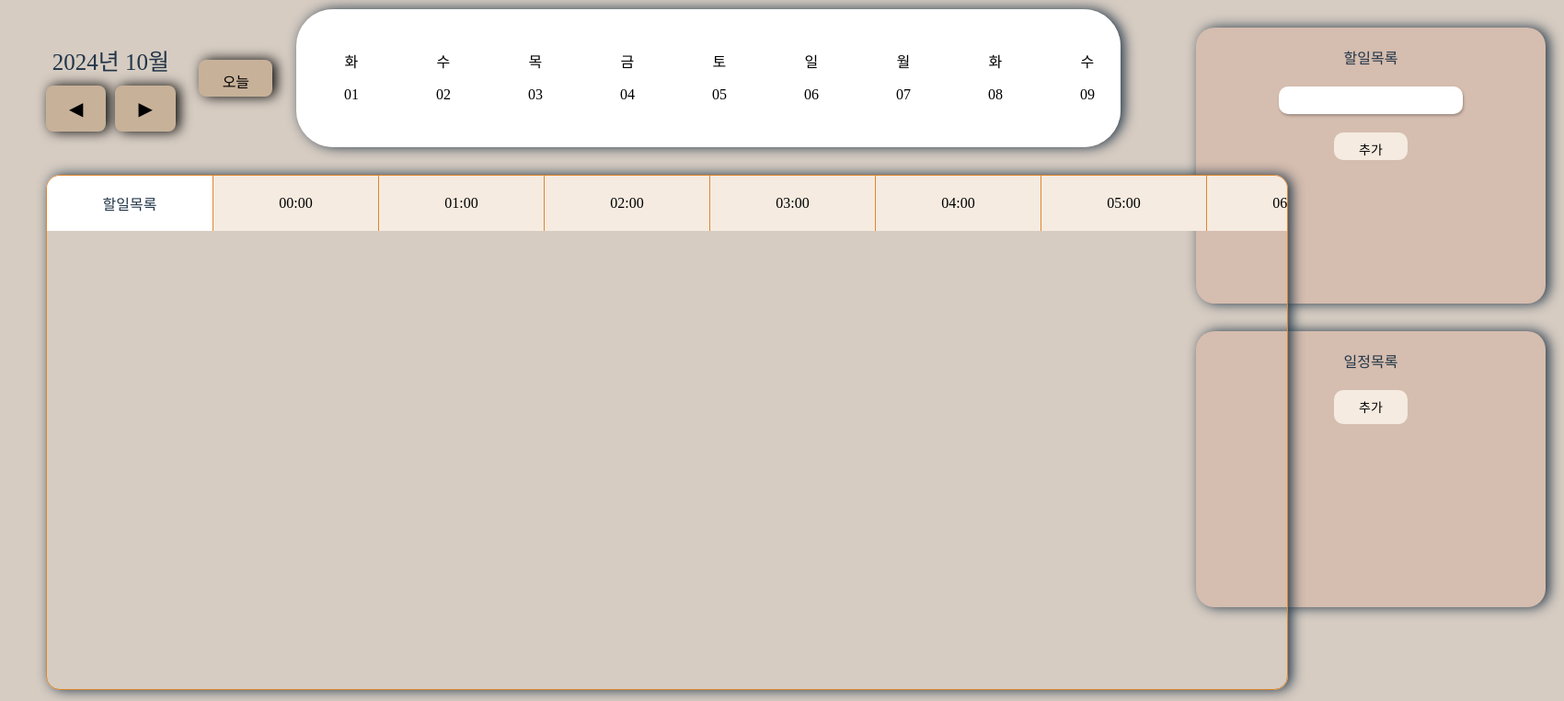
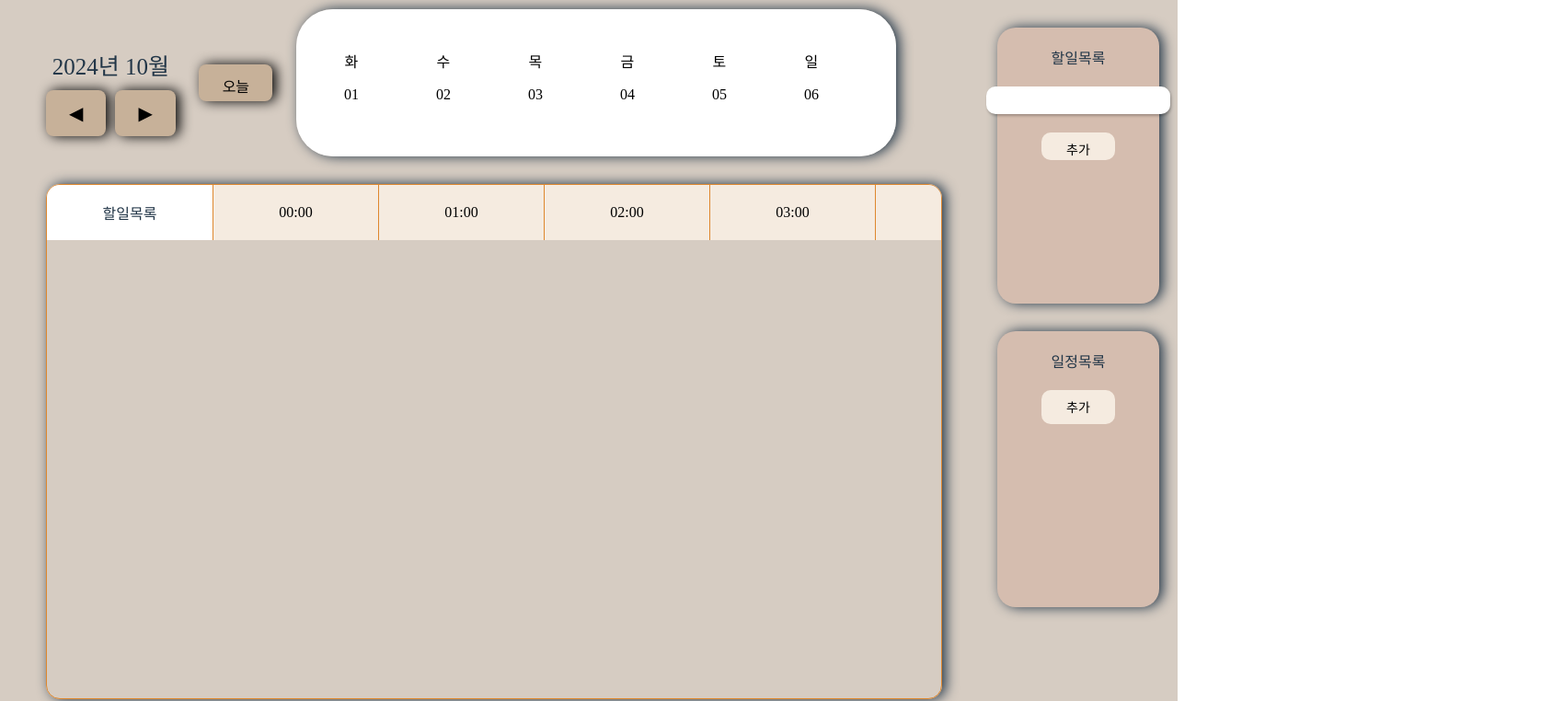
Before and after one commit to JayJHFE/React-Scheduler, a React (Vite) app in the folder PortFolio-vite/: page /scheduler in a window 1280 px wide. Shown: the top 762 px of the page at 92% size, 1700 px wide, since content can reach past the window. Built offline with nearby package versions, Linux system fonts and the light colour scheme.

Commit message:
fix: 스케줄러 전체 크기수정

```diff
--- a/PortFolio-vite/src/components/scheduler/calendar/index.tsx
+++ b/PortFolio-vite/src/components/scheduler/calendar/index.tsx
@@ -374,10 +374,10 @@ function Calendar() {
         ref={calendarContainerRef}
         style={{
           overflow: "auto",
-          width: "70vw",
+          width: "68vw",
           boxShadow: "4px 0px 14px",
           borderRadius: "40px",
-          height: "150px",
+          height: "160px",
         }}
       >
         <S.rowScheduler>
--- a/PortFolio-vite/src/components/scheduler/dragSchedule/draggableItem.tsx
+++ b/PortFolio-vite/src/components/scheduler/dragSchedule/draggableItem.tsx
@@ -27,7 +27,7 @@ function DraggableItem({ row, index }: DraggableItemProps) {
       ref={drag} // 드래그 가능하게 만들기 위해 ref를 연결
       style={{
         zIndex: 100,
-        width: "150px",
+        width: "160px",
         height: "60px",
         backgroundColor: isDragging ? "lightgreen" : "#9f8473", // 드래그 중인 경우 색상을 변경
         display: "flex",
--- a/PortFolio-vite/src/components/scheduler/right/rightLowerContainer.tsx
+++ b/PortFolio-vite/src/components/scheduler/right/rightLowerContainer.tsx
@@ -137,10 +137,10 @@ function RightLowerContainer() {
         style={{
           display: "grid",
           marginTop: "20px",
-          padding: "0px 20px 0px 20px",
+          padding: "0px 20px 0px 30px",
           gridTemplateColumns: "repeat(auto-fill, minmax(100px, 1fr))",
           gap: "20px 42px", // 각 그리드 아이템 사이의 간격
-          width: "380px",
+          // width: "380px",
         }}
       >
         {schedulerows.map((row, i) => (
--- a/PortFolio-vite/src/css/mainStyle.ts
+++ b/PortFolio-vite/src/css/mainStyle.ts
@@ -7,7 +7,7 @@ export const Container = styled.div`
   display: flex;
 `;
 export const innerContainer = styled.div`
-  width: 100vw;
+  width: 80vw;
   height: 100vh;
   background-color: #d6ccc2;
 `;
@@ -19,8 +19,6 @@ export const schedulerContainer = styled.div`
   display: flex;
   flex-direction: row;
   align-items: flex-start;
-  width: 82vw;
-  min-width: 1350px;
   border: 1px solid #de872d;
   overflow-x: auto; /* 스크롤을 schedulerContainer에 적용 */
   position: relative;
@@ -45,6 +43,7 @@ export const schedulerTableContainer = styled.div`
   overflow: visible;
 `;
 export const rightContainer = styled.div`
-  padding: 30px 20px 30px 20px;
+  padding: 30px 20px 30px 60px;
   background-color: #d6ccc2;
+  width: 20vw;
 `;
--- a/PortFolio-vite/src/css/scheduler.ts
+++ b/PortFolio-vite/src/css/scheduler.ts
@@ -9,7 +9,7 @@ import styled from "styled-components";
 //   overflow: auto;
 // `;
 export const rowScheduler = styled.div`
-  height: 150px;
+  height: 160px;
   display: flex;
   flex-direction: row;
   white-space: nowrap;
--- a/PortFolio-vite/src/index.css
+++ b/PortFolio-vite/src/index.css
@@ -45,21 +45,6 @@ button:focus-visible {
   outline: 4px auto -webkit-focus-ring-color;
 }
 
-@media (prefers-color-scheme: light) {
-  :root {
-    color: #213547;
-    background-color: #ffffff;
-  }
-  a:hover {
-    color: #747bff;
-  }
-  button {
-    background-color: #f9f9f9;
-  }
-}
-
-@media screen and (min-width: 0px) and (-ms-high-contrast: active),
-  (-ms-high-contrast: none) {
 .scrollable-container {
   overflow: auto; /* 스크롤바가 필요한 영역 */
 }
@@ -93,4 +78,20 @@ button:focus-visible {
 .scroll-hidden::-webkit-scrollbar {
   display: none; /* Chrome, Safari, Opera에서 스크롤바 숨기기 */
 }
+
+@media (prefers-color-scheme: light) {
+  :root {
+    color: #213547;
+    background-color: #ffffff;
   }
+  a:hover {
+    color: #747bff;
+  }
+  button {
+    background-color: #f9f9f9;
+  }
+}
+
+@media screen and (min-width: 0px) and (-ms-high-contrast: active),
+  (-ms-high-contrast: none) {
+}
```
Lines whose indentation alone changed are shown as unchanged.
